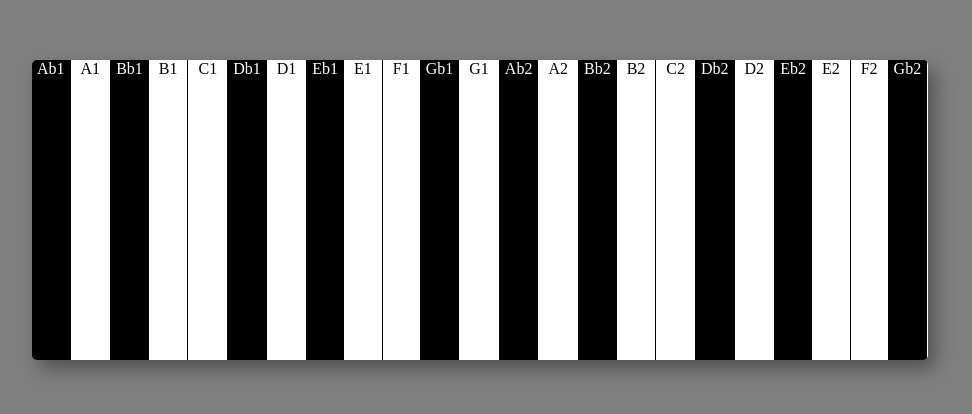
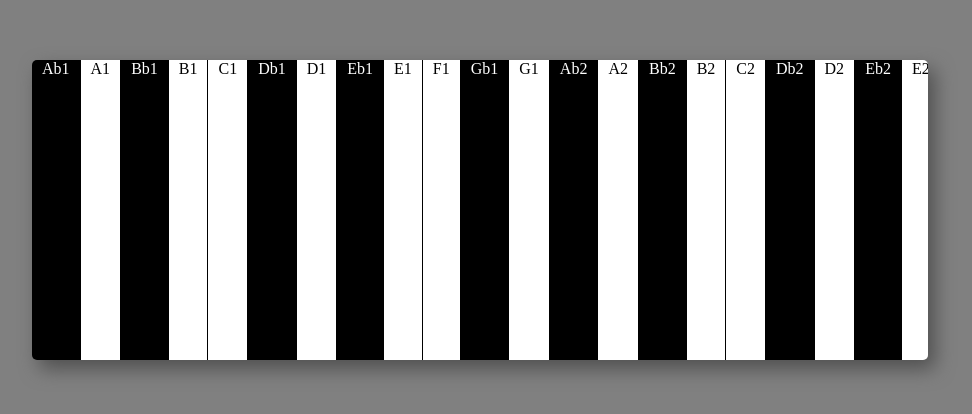
Before and after one commit to ehymowitz/drone-generator, a React (Create React App) app: page / in a window 1280 px wide. Shown: the part 198-612 px from the top of the page, without its empty margins (160-1132 px from the left). Built offline with nearby package versions, Linux system fonts and the light colour scheme.

Commit message:
WIP - piano set up but loop not working

```diff
--- a/src/Piano/piano.tsx
+++ b/src/Piano/piano.tsx
@@ -1,31 +1,39 @@
-import React from "react";
-import { PianoWhiteStyled, PianoBlackStyled, PianoGrid } from "./styled";
+import React, { useEffect, useState } from "react";
 import * as Tone from "tone";
+import { PianoGrid } from "./styled";
 import Notes from "../notes";
+import PianoKey from "./pianoKey";
+import options from "../monoSynth";
 
 const Piano = () => {
-  const pianoSynth = new Tone.Synth().toDestination();
+  const [notesPlaying, setNotesPlaying] = useState<string[]>([]);
+  const pianoSynth = new Tone.PolySynth(options).toDestination();
 
-  const playNote = (note) => {
-    const now = Tone.now();
-    pianoSynth.triggerAttack(note, now);
-    // wait one second before triggering the release
-    pianoSynth.triggerRelease(now + 1);
-  };
+  useEffect(() => {
+    console.log(notesPlaying);
+    const loop = new Tone.Loop((time) => {
+      // triggered every eighth note.
+      notesPlaying.forEach((note) => {
+        pianoSynth.triggerAttackRelease(note, 2);
+      });
+    }, "10").start(0);
+    Tone.Transport.start();
+    loop.humanize = 1;
+    loop.interval = "8n";
+    Tone.Transport.start();
+  }, [notesPlaying, pianoSynth]);
 
   return (
     <PianoGrid>
       {Notes.map((note, i) => {
-        return note.includes("b") ? (
-          <>
-            <PianoBlackStyled onClick={() => playNote(note)} key={i}>
-              {note}
-            </PianoBlackStyled>
-          </>
-        ) : (
-          <PianoWhiteStyled note={note} onClick={() => playNote(note)} key={i}>
-            {note}
-          </PianoWhiteStyled>
+        return (
+          <PianoKey
+            pianoSynth={pianoSynth}
+            key={i}
+            note={note}
+            notesPlaying={notesPlaying}
+            setNotesPlaying={setNotesPlaying}
+          />
         );
       })}
     </PianoGrid>
--- /dev/null
+++ b/src/Piano/pianoKey.tsx
@@ -0,0 +1,32 @@
+import React, { useState } from "react";
+import * as Tone from "tone";
+import { PianoKeyStyled } from "./styled";
+
+const PianoKey = ({ pianoSynth, note, notesPlaying, setNotesPlaying }) => {
+  const [isPlaying, setIsPlaying] = useState(false);
+
+  const playNote = (note: string) => {
+    if (isPlaying) {
+      Tone.Transport.stop();
+      setIsPlaying(false);
+      setNotesPlaying((c) => c.filter((element) => element !== note));
+      return;
+    }
+
+    setIsPlaying(true);
+    setNotesPlaying([...notesPlaying, note]);
+  };
+
+  return (
+    <PianoKeyStyled
+      note={note}
+      onClick={() => playNote(note)}
+      blackKey={note.includes("b")}
+      playing={isPlaying}
+    >
+      {note}
+    </PianoKeyStyled>
+  );
+};
+
+export default PianoKey;
--- a/src/Piano/styled.ts
+++ b/src/Piano/styled.ts
@@ -1,4 +1,6 @@
 import styled from "styled-components";
+
+const playingColor = "red";
 
 const PianoGrid = styled.div`
   display: flex;
@@ -9,26 +11,28 @@ const PianoGrid = styled.div`
   box-shadow: 7px 9px 19px #505050;
 `;
 
-const PianoWhiteStyled = styled.div`
+const PianoKeyStyled = styled.div`
   background: white;
   padding: 0 10px;
   height: 300px;
   border-right: 1px solid black;
+  ${(props) =>
+    props.blackKey &&
+    `
+    color: white;
+    background: black;
+  `}
 
-  &:last-of-type {
-    border-right: none;
-  }
-`;
-const PianoBlackStyled = styled.div`
-  color: white;
-  background: black;
-  padding: 0 5px;
-  height: 300px;
-  border-right: 1px solid black;
+  ${(props) =>
+    props.playing &&
+    `
+    background: ${playingColor};
+    border-color: ${playingColor};
+  `}
 
   &:last-of-type {
     border-right: none;
   }
 `;
 
-export { PianoBlackStyled, PianoWhiteStyled, PianoGrid };
+export { PianoKeyStyled, PianoGrid };
--- /dev/null
+++ b/src/monoSynth.ts
@@ -0,0 +1,22 @@
+const options = {
+  volume: 0,
+  detune: 0,
+  portamento: 0,
+  envelope: {
+    attack: 0.005,
+    attackCurve: "linear",
+    decay: 0.1,
+    decayCurve: "exponential",
+    release: 1,
+    releaseCurve: "exponential",
+    sustain: 0.3,
+  },
+  oscillator: {
+    partialCount: 0,
+    partials: [],
+    phase: 0,
+    type: "triangle",
+  },
+};
+
+export default options;
--- a/src/notes.ts
+++ b/src/notes.ts
@@ -1,7 +1,6 @@
 const Octaves = ["1", "2", "3", "4", "5", "6", "7"];
 
 const Notes = Octaves.map((octave) => {
-  console.log(octave);
   return [
     `Ab${octave}`,
     `A${octave}`,
```
